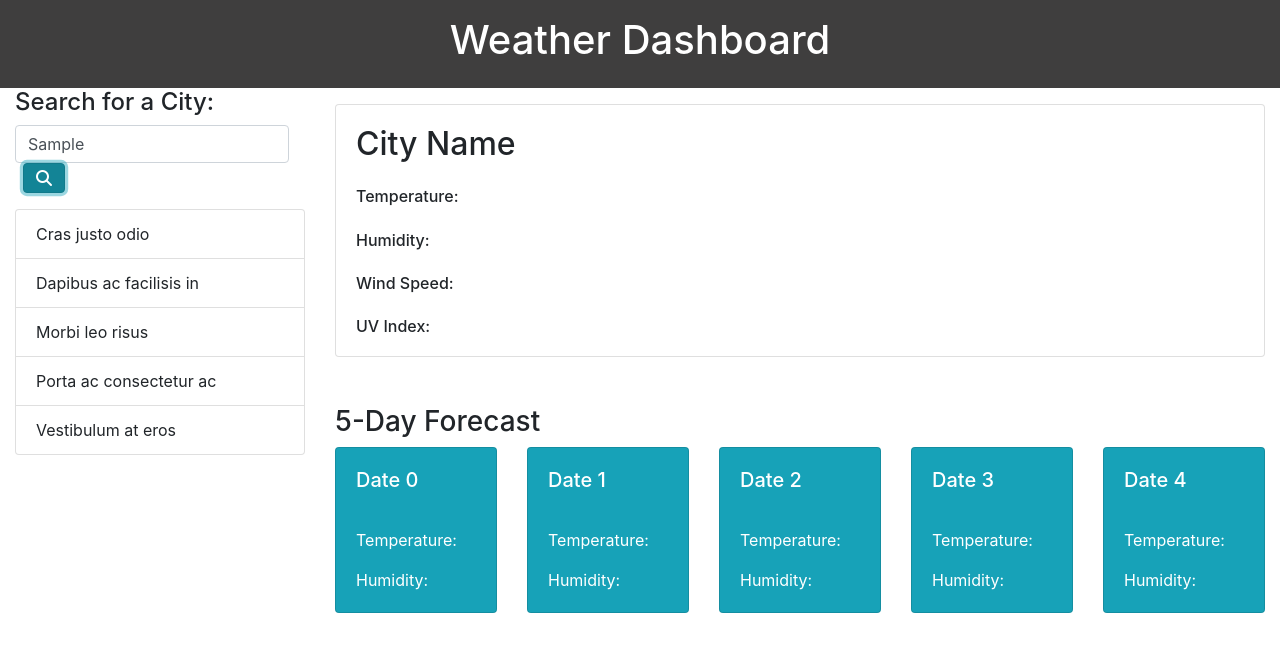
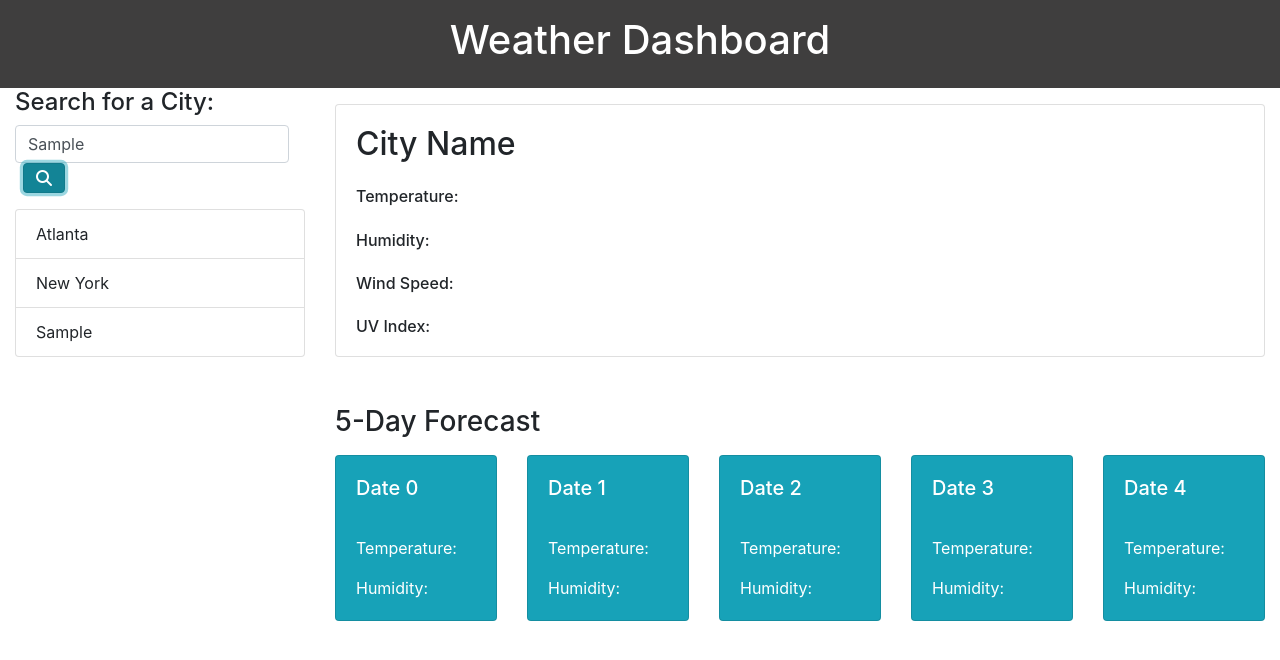
Before and after one commit to aimeecesler/weather-dashboard, a plain HTML site: page index.html in a window 1280 px wide. Both pictures are taken after typing "Sample" into the empty fields and a click on the button 44 px from the left and 177 px from the top of the page. Drawn offline with nearby package versions, Linux system fonts and the light colour scheme.

Commit message:
added a function to loop through the history array and create items on the history list and removed hard coded list on html

```diff
--- a/index.html
+++ b/index.html
@@ -21,8 +21,11 @@
     <div class="container-fluid">
       <div class="row">
         <div class="col-sm-3" id="search-form">
-          <h4>Search for a City:</h4>
-          <form class="form-inline">
+          <div class="row">
+            <h4 class="col-sm-12">Search for a City:</h4>
+          </div>
+          <div class="row">
+            <form class="col-sm-12 form-inline">
               <input class="form-control" type="search" />
               <button
                 class="btn btn-info fas fa-search ml-2"
@@ -30,20 +33,17 @@
                 type="submit"
               ></button>
             </form>
-          <ul class="list-group">
-            <li class="list-group-item">Cras justo odio</li>
-            <li class="list-group-item">Dapibus ac facilisis in</li>
-            <li class="list-group-item">Morbi leo risus</li>
-            <li class="list-group-item">Porta ac consectetur ac</li>
-            <li class="list-group-item">Vestibulum at eros</li>
-          </ul>
+          </div>
+          <div class="row">
+            <div class="col-sm-12" id="history-list"></div>
+          </div>
         </div>
         <div class="col-sm-9">
           <div class="row">
             <div class="col-sm-12" id="main-card-div"></div>
           </div>
           <div class="row">
-            <div class="col-sm-12" id="forecast-header"></div>
+            <div class="col-sm-12 mb-2" id="forecast-header"></div>
           </div>
           <div class="row">
             <div class="col-sm-12" id="forecast-card"></div>
--- a/script.js
+++ b/script.js
@@ -7,7 +7,19 @@
 // add if statement that color codes the uv index
 
 // global variables
-var historyArr = [];
+var historyArr = ["Atlanta","New York"];
+
+function renderHistoryList() {
+  var listGroup = $("<ul>");
+  listGroup.addClass("list-group");
+  for (var historyIndex = 0; historyIndex < historyArr.length; historyIndex++) {
+    var listItem = $("<li>");
+    listItem.addClass("list-group-item");
+    listItem.text(historyArr[historyIndex]);
+    listGroup.append(listItem);
+  }
+  $("#history-list").append(listGroup);
+}
 
 function renderMainCard() {
   var mainCard = $("<div>");
@@ -44,7 +56,7 @@ function renderForecast() {
   $("#forecast-header").append($("<h3>").text("5-Day Forecast"));
   var cardDeck = $("<div>");
   cardDeck.addClass("card-deck");
-  for (var i = 0; i < 5; i++){
+  for (var i = 0; i < 5; i++) {
     var forecastCard = $("<div>");
     forecastCard.addClass("card text-white bg-info");
     var forecastCardBody = $("<div>");
@@ -78,5 +90,6 @@ $("#submit-btn").on("click", function (event) {
   historyArr.push($("input").val());
   renderMainCard();
   renderForecast();
+  renderHistoryList();
   console.log(historyArr);
 });
```
Lines whose indentation alone changed are shown as unchanged.
